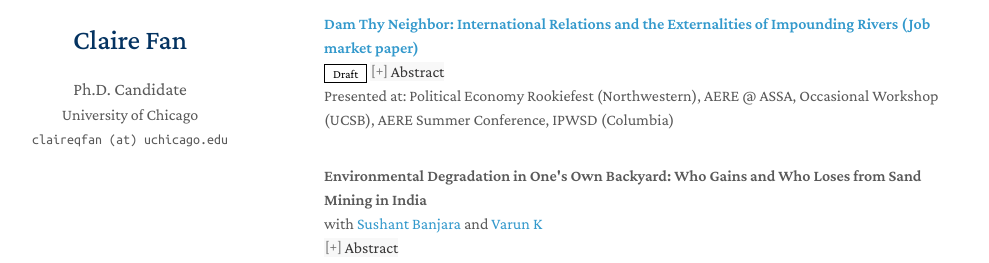
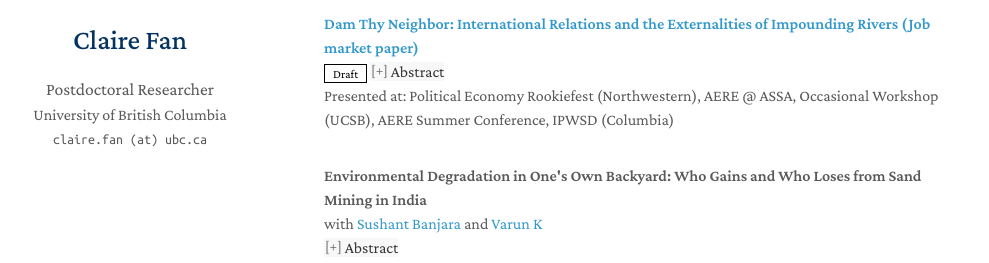
Before and after one commit to claireqfan/claireqfan.github.io, a Jekyll site: the page built from index.md, in a window 1280 px wide and 1046 px high. Shown: the part 292-555 px from the top of the window, without its empty margins (146-1135 px from the left). Built offline with Jekyll 4.4.1, drawn with Linux system fonts in a browser that asks for light colours; nearby versions of some CDN libraries; a style sheet for code colours, icons or effects is not loaded.

Commit message:
updating postdoc status and email

```diff
--- a/CNAME
+++ b/CNAME
@@ -1 +1 @@
-leima-econ.com
+https://claireqfan.github.io/
--- a/_config.yml
+++ b/_config.yml
@@ -1,13 +1,13 @@
 # Basic Information
 title: Claire Fan
-position: Ph.D. Candidate
-affiliation: University of Chicago
-email: claireqfan (at) uchicago.edu
+position: Postdoctoral Researcher
+affiliation: University of British Columbia
+email: claire.fan (at) ubc.ca
 
 # Search Engine Optimization (SEO)
 # The following information is used to improve the website traffic from search engines, e.g., Google.
-keywords: Claire Fan University of Chicago UChicago Harris Public Policy Economics PhD Student Candidate Environment Environmental Development
-description: This is Claire Fan's personal website. Claire Fan is a Ph.D. student in Public Policy at the University of Chicago Harris School of Public Policy. Her research interests are in environmental and development economics.
+keywords: Claire Fan University of British Columbia UBC UChicago Harris Public Policy Economics Postdoctoral Researcher Environment Environmental Development
+description: This is Claire Fan's personal website. Claire Fan is a Postdoctoral Researcher at the University of British Columbia. Her research interests are in environmental and development economics.
 
 # Links
 # If you don't need one of them, you may delete the corresponding line.
```
Also changed, not shown: 1 other file.
